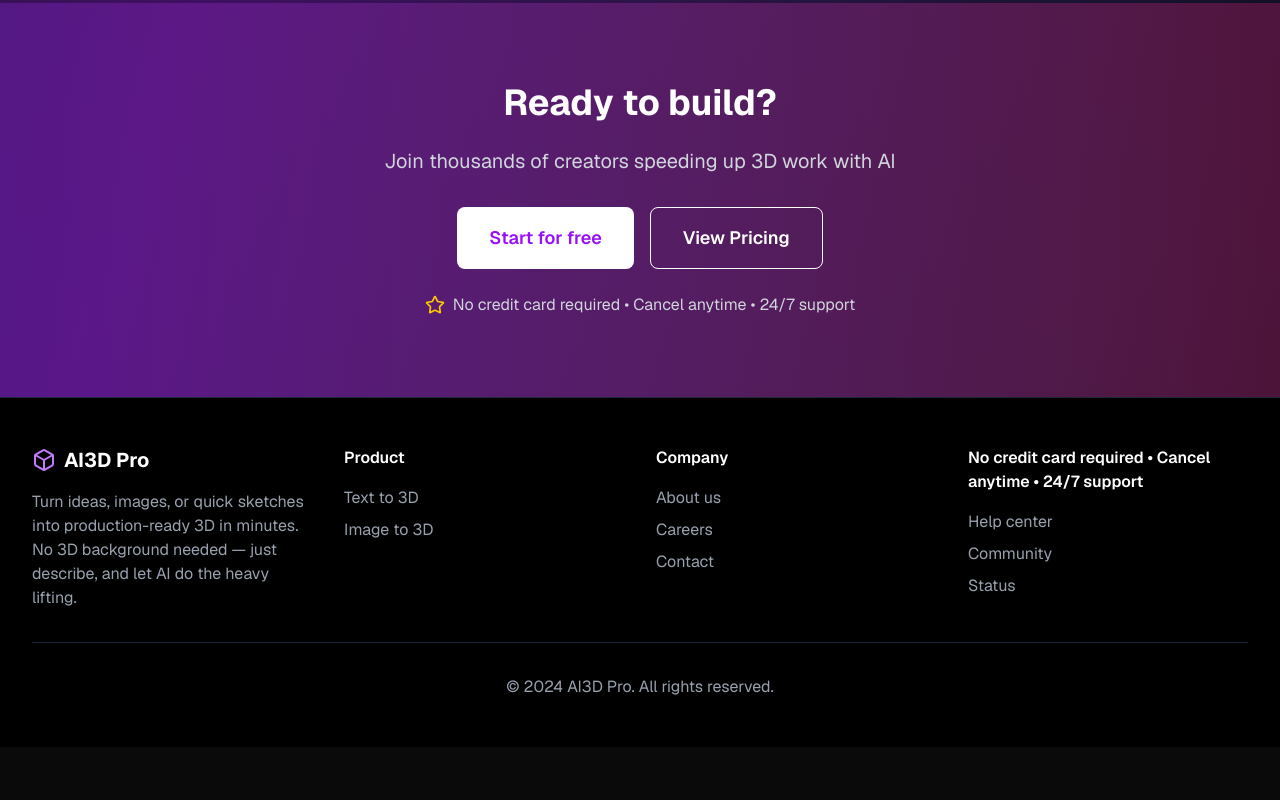
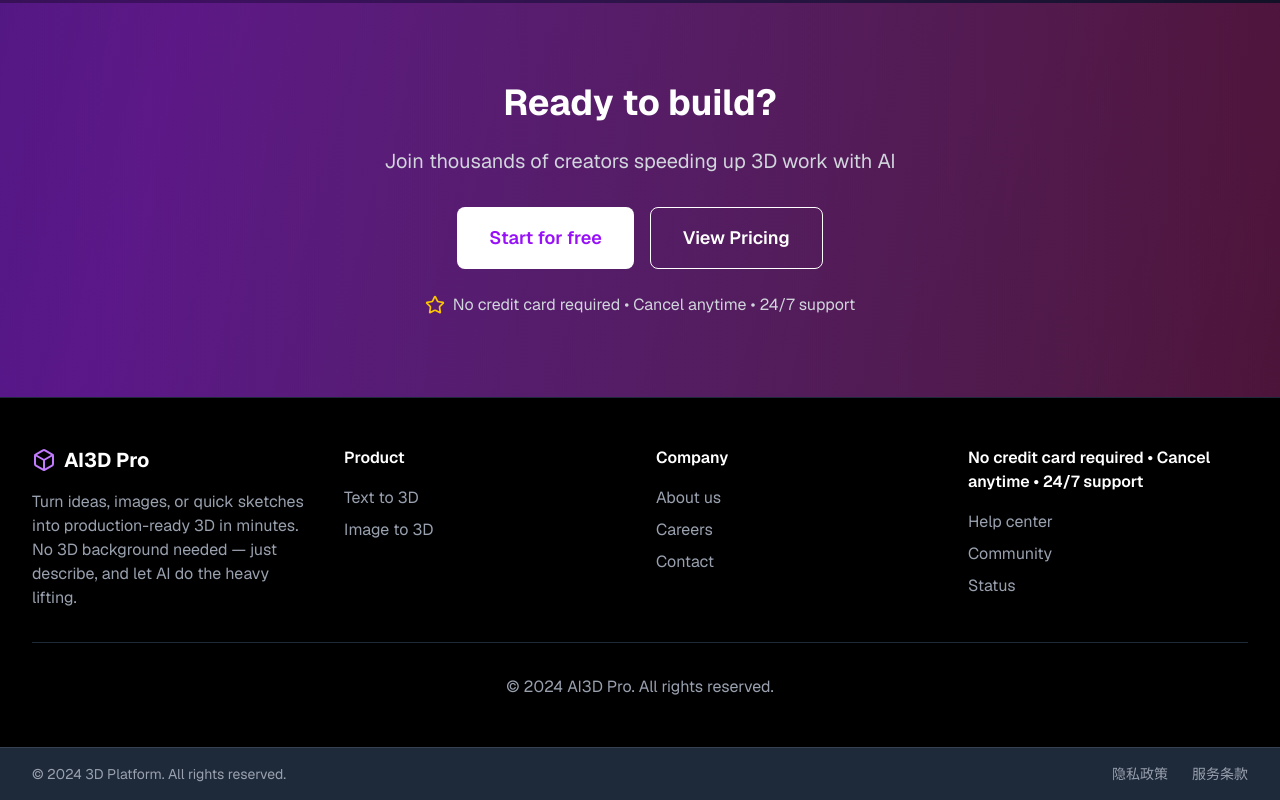
Before and after one commit to johngefang-max/my-app, a Next.js app: page / in a window 1280 px wide. Shown: the part 4399-5199 px from the top of the page. Before the commit the page ends 5146 px from the top, so only its background shows below. Built offline with nearby package versions, Linux system fonts and the light colour scheme; no server answers.

Commit message:
chore(footer): add Terms of Service and Privacy Policy links to global footer

```diff
--- a/src/app/layout.tsx
+++ b/src/app/layout.tsx
@@ -47,6 +47,17 @@ export default async function RootLayout({
               <Header />
               {children}
               <LoginModal />
+              <footer className="bg-gray-800 border-t border-gray-700 mt-auto">
+                <div className="max-w-7xl mx-auto py-4 px-4 sm:px-6 lg:px-8">
+                  <div className="flex justify-between items-center">
+                    <div className="text-gray-400 text-sm">© 2024 3D Platform. All rights reserved.</div>
+                    <div className="flex space-x-6">
+                      <a href="/privacy" className="text-gray-400 hover:text-white text-sm transition-colors">隐私政策</a>
+                      <a href="/terms" className="text-gray-400 hover:text-white text-sm transition-colors">服务条款</a>
+                    </div>
+                  </div>
+                </div>
+              </footer>
             </LanguageProvider>
           </AuthProvider>
         </Providers>
```
